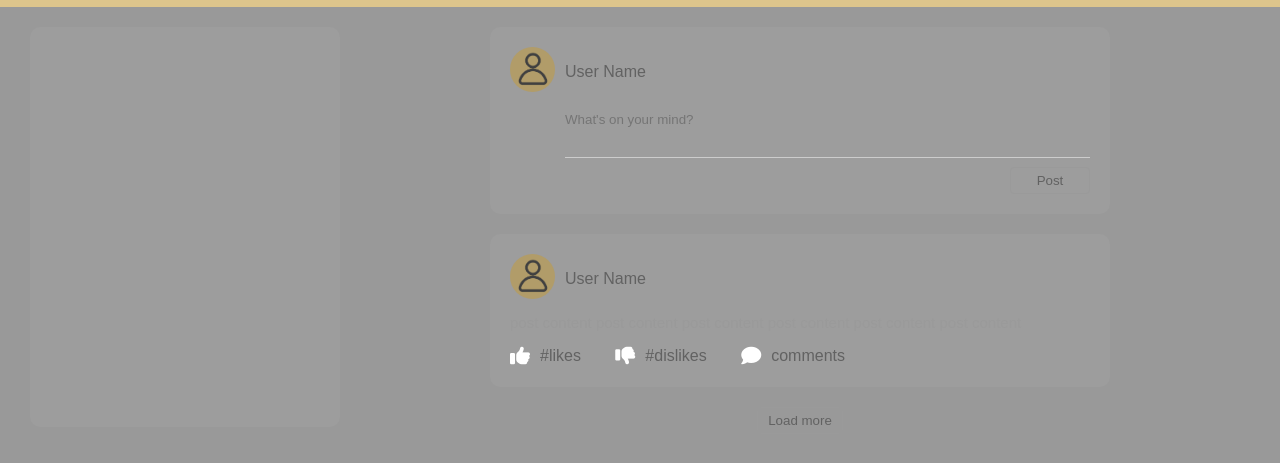
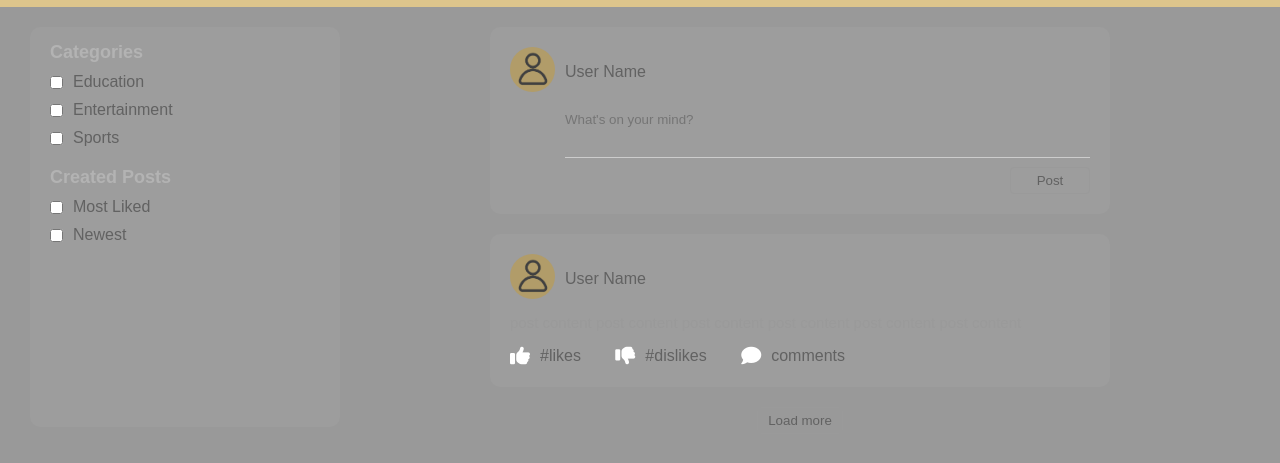
Before and after one commit to hbudalama/forum, a plain HTML site: page pages/index.html in a window 1280 px wide. Shown: the part 55-518 px from the top of the page. Drawn offline with Linux system fonts and the light colour scheme.

Commit message:
left sidebar filter

```diff
--- a/pages/index.html
+++ b/pages/index.html
@@ -32,7 +32,21 @@
         <div class="container">
             <!-------------------------------left sidebar--------------------------->
             <div class="left-sidebar">
-
+                <div class="filter-section">
+                    <h3>Categories</h3>
+                    <ul>
+                        <li><input type="checkbox" id="education" name="category" value="education"><label for="education"> Education</label></li>
+                        <li><input type="checkbox" id="entertainment" name="category" value="entertainment"><label for="entertainment"> Entertainment</label></li>
+                        <li><input type="checkbox" id="sports" name="category" value="sports"><label for="sports"> Sports</label></li>
+                    </ul>
+                </div>
+                <div class="filter-section">
+                    <h3>Created Posts</h3>
+                    <ul>
+                        <li><input type="checkbox" id="mostLiked" name="createdPosts" value="mostLiked"><label for="mostLiked"> Most Liked</label></li>
+                        <li><input type="checkbox" id="newest" name="createdPosts" value="newest"><label for="newest"> Newest</label></li>
+                    </ul>
+                </div>
             </div>
             <!------------------------------main content--------------------------->
             <div class="main-content">
--- a/pages/indexStyle.css
+++ b/pages/indexStyle.css
@@ -95,6 +95,38 @@ nav {
     height: 50vh;
     border-radius: 10px;
     margin-left: 10px;
+}
+
+.filter-section {
+    margin-bottom: 20px;
+    margin-top: 15px;
+    margin-left: 20px;
+}
+
+.filter-section h3 {
+    font-size: 18px; /* Size of the heading */
+    margin-bottom: 10px; /* Space below heading */
+    color: #b3b3b3;
+}
+
+.filter-section ul {
+    list-style: none; /* Removes bullet points */
+    padding: 0; /* Removes padding */
+}
+
+.filter-section ul li {
+    margin-bottom: 10px; /* Space between list items */
+    display: flex; /* Align checkbox and label */
+    align-items: center; /* Vertically center */
+}
+
+.filter-section ul li input[type="checkbox"] {
+    margin-right: 10px; /* Space between checkbox and label */
+}
+
+.filter-section ul li label {
+    font-size: 16px; /* Label font size */
+    color: #626262; /* Label color */
 }
 
 .main-content {
```
